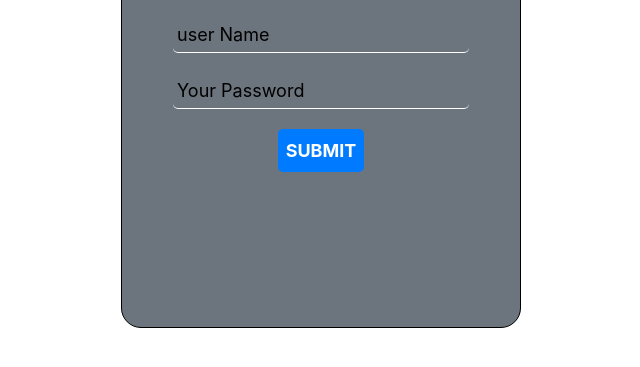
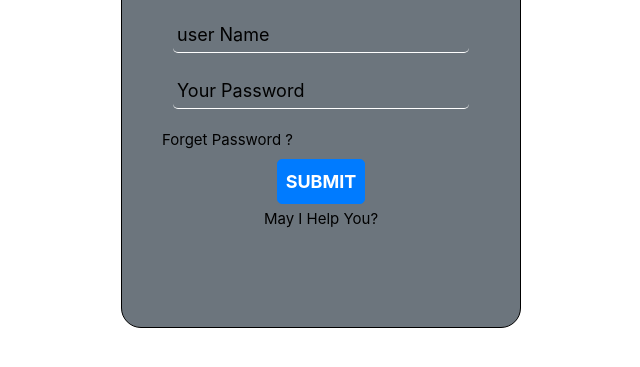
Before and after one commit to Rohit3920/JS-Form-Module, a plain HTML site: page index.html in a window 1280 px wide. Shown: the part 119-486 px from the top of the page, without its empty margins (319-959 px from the left). Drawn offline with Linux system fonts and the light colour scheme.

Commit message:
forget password and May i halp you content add

```diff
--- a/index.js
+++ b/index.js
@@ -36,11 +36,23 @@ subBtn.value = "SUBMIT";
 subBtn.id = "subBtn";
 subBtn.className = "bg-primary";
 
+let passReset = document.createElement("a");
+passReset.className = "passReset"
+passReset.href = "#"
+passReset.innerHTML = "Forget Password ?"
+
+let help = document.createElement("a");
+help.className = "help"
+help.href = "#"
+help.innerHTML = "May I Help You?"
+
 document.body.appendChild(form);
 form.appendChild(f_name)
 form.appendChild(userName);
 form.appendChild(pass)
+form.appendChild(passReset)
 form.appendChild(subBtn)
+form.appendChild(help)
 
 $(document).ready(function () {
     $("#subBtn").click(function (e) {
--- a/style.css
+++ b/style.css
@@ -1,58 +1,80 @@
-*{
+* {
     padding: 0;
     margin: 0;
 }
-body{
+
+body {
     text-align: center;
     font-size: 18px;
 }
 
-form{
+form {
     width: 400px;
     height: 400px;
-    margin: 20px auto ;
+    margin: 20px auto;
     border-radius: 20px;
-    padding: 20PX;
+    padding: 20px;
     border: 1px solid black;
     background-color: darkslategray;
     /* position: relative; */
-
-
 }
 
-form h1{
+form h1 {
     text-align: center;
     color: white;
     text-transform: uppercase;
 }
 
-form:hover > h1{
+form:hover>h1 {
     color: black;
 }
 
-form input{
+form input {
     margin: 20px auto 10px auto;
     display: block;
     background-color: transparent;
     padding: 4px;
     border: none;
-    border-bottom: 1px solid rgb(255, 255, 255) ;
+    border-bottom: 1px solid rgb(255, 255, 255);
     outline: none;
     border-radius: 5px;
 }
 
-form input[type= "submit"]{
+form input[type="submit"] {
     color: white;
-    border: none;
+    border: 0.05px solid #007bff;
     background-color: blue;
+    margin: 50px auto 0 auto;
     padding: 8px;
     font-weight: 700;
 }
 
-form input[type= "submit"]:hover{
-    padding: 6px;
+form input[type="submit"]:hover {
+    color: rgba(0, 0, 255, 0.8);
+    border-color: rgba(0, 0, 255, 0.425);
+    box-shadow: 1px 1px 1px 0 rgba(0, 0, 255, 0.8);
+}
 
-}
-input::placeholder{
+input::placeholder {
     color: black;
 }
+
+.passReset {
+    color: black;
+    float: left;
+    font-size: 15px;
+    margin: 10px 0 0 20px;
+}
+
+.help {
+    color: black;
+    font-size: 15px;
+    margin: 40px auto 0 auto;
+    text-decoration: none;
+}
+
+.help:hover,
+.passReset:hover {
+    color: white;
+    text-decoration: none;
+}
```
